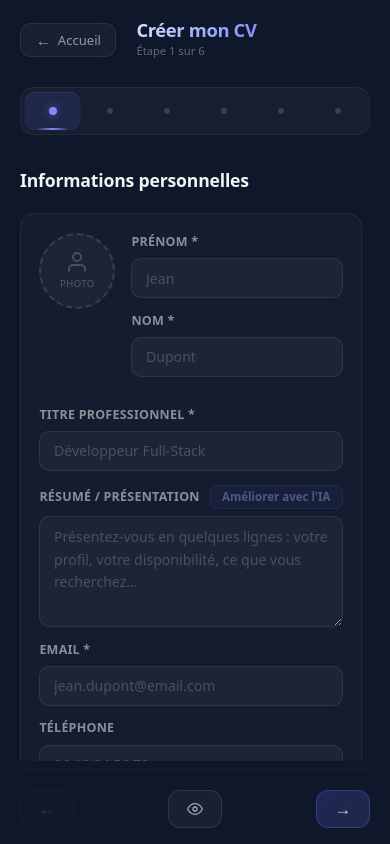
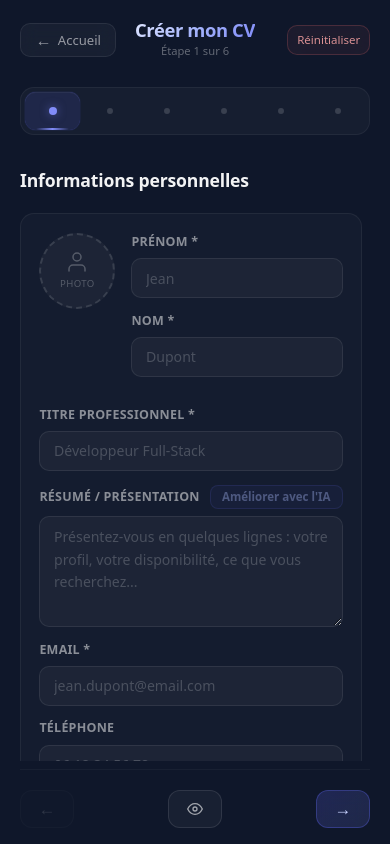
Before and after one commit to OliviaG-dev/CVForgeAI, a React (Vite) app in the folder client/: page /create in a window 390 px wide. Built offline with nearby package versions, Linux system fonts and the light colour scheme; no server answers.

Commit message:
:sparkles: add:local storage and button deleted

```diff
--- a/client/src/components/DeleteConfirmModal.tsx
+++ b/client/src/components/DeleteConfirmModal.tsx
@@ -5,7 +5,11 @@ interface DeleteConfirmModalProps {
   onClose: () => void;
   onConfirm: () => void;
   title: string;
-  itemLabel: string;
+  /** Utilisé si `description` est absent */
+  itemLabel?: string;
+  /** Remplace le texte par défaut (suppression d’un élément) */
+  description?: string;
+  confirmLabel?: string;
 }
 
 export default function DeleteConfirmModal({
@@ -14,6 +18,8 @@ export default function DeleteConfirmModal({
   onConfirm,
   title,
   itemLabel,
+  description,
+  confirmLabel = 'Supprimer',
 }: DeleteConfirmModalProps) {
   if (!isOpen) return null;
 
@@ -35,7 +41,8 @@ export default function DeleteConfirmModal({
           {title}
         </h3>
         <p className="delete-confirm-modal__text">
-          Êtes-vous sûr de vouloir supprimer &laquo; {itemLabel} &raquo; ? Cette action est irréversible.
+          {description ??
+            `Êtes-vous sûr de vouloir supprimer « ${itemLabel ?? ''} » ? Cette action est irréversible.`}
         </p>
         <div className="delete-confirm-modal__actions">
           <button
@@ -50,7 +57,7 @@ export default function DeleteConfirmModal({
             className="delete-confirm-modal__btn delete-confirm-modal__btn--confirm"
             onClick={handleConfirm}
           >
-            Supprimer
+            {confirmLabel}
           </button>
         </div>
       </div>
--- a/client/src/pages/cv-form/CVForm.css
+++ b/client/src/pages/cv-form/CVForm.css
@@ -17,14 +17,37 @@
 /* ─── Header ─── */
 
 .cvform__header {
-  display: flex;
-  align-items: center;
-  gap: 1.25rem;
+  display: grid;
+  grid-template-columns: 1fr auto 1fr;
+  align-items: center;
+  gap: 1rem;
   margin-bottom: 1.75rem;
   flex-shrink: 0;
 }
 
+.cvform__reset {
+  justify-self: end;
+  display: inline-flex;
+  align-items: center;
+  background: rgba(248, 113, 113, 0.06);
+  border: 1px solid rgba(248, 113, 113, 0.2);
+  color: rgba(252, 165, 165, 0.85);
+  padding: 0.45rem 0.85rem;
+  border-radius: 10px;
+  font-size: 0.82rem;
+  cursor: pointer;
+  transition: all 0.3s ease;
+  backdrop-filter: blur(8px);
+}
+
+.cvform__reset:hover {
+  background: rgba(248, 113, 113, 0.12);
+  border-color: rgba(248, 113, 113, 0.35);
+  color: #fecaca;
+}
+
 .cvform__back {
+  justify-self: start;
   display: inline-flex;
   align-items: center;
   gap: 0.4rem;
@@ -57,6 +80,8 @@
 }
 
 .cvform__header-center {
+  justify-self: center;
+  text-align: center;
   display: flex;
   flex-direction: column;
   gap: 0.15rem;
@@ -1576,6 +1601,15 @@
     padding: 0.55rem 0.4rem;
   }
 
+  .cvform__header {
+    gap: 0.5rem;
+  }
+
+  .cvform__reset {
+    font-size: 0.72rem;
+    padding: 0.4rem 0.55rem;
+  }
+
   .cvform__header-hint {
     font-size: 0.7rem;
   }
--- a/client/src/pages/cv-form/CVForm.tsx
+++ b/client/src/pages/cv-form/CVForm.tsx
@@ -1,9 +1,11 @@
-import { useState, useCallback, useEffect } from 'react';
+import { useState, useCallback, useEffect, useMemo } from 'react';
 import { createPortal } from 'react-dom';
 import { useNavigate } from 'react-router-dom';
 import type { CVData, PersonalInfo, Experience, Project, Education, Language, Certification, AccentColor, CVTemplate } from '../../types/cv';
 import { emptyCVData } from '../../types/cv';
 import { mergeSkillsUnique } from '../../utils/skills';
+import { clearCVDraft, loadCVDraft, saveCVDraft } from '../../utils/cvDraftStorage';
+import DeleteConfirmModal from '../../components/DeleteConfirmModal';
 import PersonalInfoStep from './steps/PersonalInfoStep.js';
 import ExperienceStep from './steps/ExperienceStep.js';
 import ProjectStep from './steps/ProjectStep.js';
@@ -23,14 +25,18 @@ const STEPS = [
 
 const API_URL = import.meta.env.VITE_API_URL || (import.meta.env.PROD ? 'https://cvforgeai.onrender.com' : 'http://localhost:3001');
 
+const SAVE_DEBOUNCE_MS = 400;
+
 export default function CVForm() {
   const navigate = useNavigate();
-  const [currentStep, setCurrentStep] = useState(0);
-  const [data, setData] = useState<CVData>(emptyCVData);
+  const initialDraft = useMemo(() => loadCVDraft(), []);
+  const [currentStep, setCurrentStep] = useState(initialDraft?.step ?? 0);
+  const [data, setData] = useState<CVData>(initialDraft?.data ?? emptyCVData);
   const [generating, setGenerating] = useState(false);
   const [previewing, setPreviewing] = useState(false);
   const [previewUrl, setPreviewUrl] = useState<string | null>(null);
   const [coldStartHint, setColdStartHint] = useState(false);
+  const [resetConfirmOpen, setResetConfirmOpen] = useState(false);
 
   useEffect(() => {
     if (!previewing && !generating) {
@@ -40,6 +46,13 @@ export default function CVForm() {
     const t = setTimeout(() => setColdStartHint(true), 5000);
     return () => clearTimeout(t);
   }, [previewing, generating]);
+
+  useEffect(() => {
+    const timer = window.setTimeout(() => {
+      saveCVDraft(data, currentStep);
+    }, SAVE_DEBOUNCE_MS);
+    return () => window.clearTimeout(timer);
+  }, [data, currentStep]);
 
   const updateData = <K extends keyof CVData>(key: K, value: CVData[K]) => {
     setData((prev) => ({ ...prev, [key]: value }));
@@ -95,6 +108,15 @@ export default function CVForm() {
 
   const next = () => setCurrentStep((s) => Math.min(s + 1, STEPS.length - 1));
   const prev = () => setCurrentStep((s) => Math.max(s - 1, 0));
+
+  const handleResetForm = useCallback(() => {
+    clearCVDraft();
+    setData({
+      ...emptyCVData,
+      personalInfo: { ...emptyCVData.personalInfo },
+    });
+    setCurrentStep(0);
+  }, []);
 
   const handlePreview = async () => {
     setPreviewing(true);
@@ -246,6 +268,14 @@ export default function CVForm() {
           <h1 className="cvform__title">Créer mon CV</h1>
           <p className="cvform__header-hint">Étape {currentStep + 1} sur {STEPS.length}</p>
         </div>
+        <button
+          type="button"
+          className="cvform__reset"
+          onClick={() => setResetConfirmOpen(true)}
+          aria-label="Réinitialiser le formulaire et le brouillon enregistré"
+        >
+          Réinitialiser
+        </button>
       </header>
 
       <nav className="cvform__stepper">
@@ -325,6 +355,15 @@ export default function CVForm() {
         )}
       </footer>
 
+      <DeleteConfirmModal
+        isOpen={resetConfirmOpen}
+        onClose={() => setResetConfirmOpen(false)}
+        onConfirm={handleResetForm}
+        title="Réinitialiser le formulaire ?"
+        description="Toutes les données saisies et le brouillon enregistré dans ce navigateur seront effacés. Cette action est irréversible."
+        confirmLabel="Réinitialiser"
+      />
+
       {previewUrl &&
         createPortal(
           <div
--- /dev/null
+++ b/client/src/utils/cvDraftStorage.ts
@@ -0,0 +1,155 @@
+import type { AccentColor, CVData, CVTemplate, Language, PersonalInfo } from '../types/cv';
+import { emptyCVData } from '../types/cv';
+
+const PERSONAL_KEYS: (keyof PersonalInfo)[] = [
+  'firstName',
+  'lastName',
+  'title',
+  'summary',
+  'email',
+  'phone',
+  'city',
+  'linkedin',
+  'portfolio',
+  'github',
+  'photo',
+];
+
+const DRAFT_KEY = 'cvforge-draft';
+const DRAFT_VERSION = 1;
+
+/** Nombre d’étapes du formulaire (0-based : dernier index = STEPS.length - 1) */
+export const CV_FORM_STEP_COUNT = 6;
+
+const ACCENT_COLORS: AccentColor[] = [
+  'blue',
+  'green',
+  'orange',
+  'red',
+  'pink',
+  'violet',
+  'black',
+  'teal',
+];
+
+const CV_TEMPLATES: CVTemplate[] = ['classic', 'creative'];
+
+const LANGUAGE_LEVELS = ['Natif', 'Courant', 'Intermédiaire', 'Débutant'] as const;
+
+function parseAccentColor(v: unknown): AccentColor {
+  return typeof v === 'string' && ACCENT_COLORS.includes(v as AccentColor)
+    ? (v as AccentColor)
+    : emptyCVData.accentColor;
+}
+
+function parseTemplate(v: unknown): CVTemplate {
+  return typeof v === 'string' && CV_TEMPLATES.includes(v as CVTemplate)
+    ? (v as CVTemplate)
+    : emptyCVData.template;
+}
+
+function parseLanguages(v: unknown): Language[] {
+  if (!Array.isArray(v)) return [];
+  return v
+    .filter((item): item is Record<string, unknown> => item !== null && typeof item === 'object')
+    .map((item) => {
+      const level = item.level;
+      const safeLevel =
+        typeof level === 'string' && LANGUAGE_LEVELS.includes(level as (typeof LANGUAGE_LEVELS)[number])
+          ? (level as Language['level'])
+          : 'Courant';
+      return {
+        id: typeof item.id === 'string' ? item.id : `${Date.now()}-${Math.random().toString(36).slice(2)}`,
+        language: typeof item.language === 'string' ? item.language : '',
+        level: safeLevel,
+      };
+    });
+}
+
+export function mergeCVDataFromStorage(raw: unknown): CVData {
+  if (!raw || typeof raw !== 'object' || Array.isArray(raw)) {
+    return { ...emptyCVData };
+  }
+  const p = raw as Record<string, unknown>;
+
+  const personal =
+    p.personalInfo && typeof p.personalInfo === 'object' && !Array.isArray(p.personalInfo)
+      ? (p.personalInfo as Record<string, unknown>)
+      : {};
+
+  const personalInfo: PersonalInfo = { ...emptyCVData.personalInfo };
+  for (const key of PERSONAL_KEYS) {
+    const v = personal[key];
+    personalInfo[key] = typeof v === 'string' ? v : '';
+  }
+
+  return {
+    personalInfo,
+    experiences: Array.isArray(p.experiences) ? p.experiences : emptyCVData.experiences,
+    projects: Array.isArray(p.projects) ? p.projects : emptyCVData.projects,
+    education: Array.isArray(p.education) ? p.education : emptyCVData.education,
+    technicalSkills: Array.isArray(p.technicalSkills)
+      ? p.technicalSkills.filter((x): x is string => typeof x === 'string')
+      : emptyCVData.technicalSkills,
+    tools: Array.isArray(p.tools) ? p.tools.filter((x): x is string => typeof x === 'string') : emptyCVData.tools,
+    softSkills: Array.isArray(p.softSkills)
+      ? p.softSkills.filter((x): x is string => typeof x === 'string')
+      : emptyCVData.softSkills,
+    languages: parseLanguages(p.languages),
+    certifications: Array.isArray(p.certifications) ? p.certifications : emptyCVData.certifications,
+    interests: Array.isArray(p.interests)
+      ? p.interests.filter((x): x is string => typeof x === 'string')
+      : emptyCVData.interests,
+    accentColor: parseAccentColor(p.accentColor),
+    template: parseTemplate(p.template),
+    atsKeywords: typeof p.atsKeywords === 'string' ? p.atsKeywords : emptyCVData.atsKeywords,
+  };
+}
+
+export function loadCVDraft(): { data: CVData; step: number } | null {
+  try {
+    const raw = localStorage.getItem(DRAFT_KEY);
+    if (!raw) return null;
+    const parsed = JSON.parse(raw) as unknown;
+    if (!parsed || typeof parsed !== 'object' || Array.isArray(parsed)) return null;
+    const obj = parsed as Record<string, unknown>;
+
+    let dataRaw: unknown = obj.data;
+    if (dataRaw === undefined && obj.v === undefined) {
+      dataRaw = parsed;
+    }
+
+    const data = mergeCVDataFromStorage(dataRaw);
+    const stepRaw = obj.step;
+    const step =
+      typeof stepRaw === 'number' && Number.isFinite(stepRaw)
+        ? Math.max(0, Math.min(Math.floor(stepRaw), CV_FORM_STEP_COUNT - 1))
+        : 0;
+
+    return { data, step };
+  } catch {
+    return null;
+  }
+}
+
+export function saveCVDraft(data: CVData, step: number): void {
+  const safeStep = Math.max(0, Math.min(Math.floor(step), CV_FORM_STEP_COUNT - 1));
+  const payload = JSON.stringify({
+    v: DRAFT_VERSION,
+    data,
+    step: safeStep,
+  });
+  try {
+    localStorage.setItem(DRAFT_KEY, payload);
+  } catch (e) {
+    console.warn('Impossible d’enregistrer le brouillon CV', e);
+  }
+}
+
+export function clearCVDraft(): void {
+  try {
+    localStorage.removeItem(DRAFT_KEY);
+  } catch (e) {
+    console.warn('Impossible d’effacer le brouillon CV', e);
+  }
+}
```
